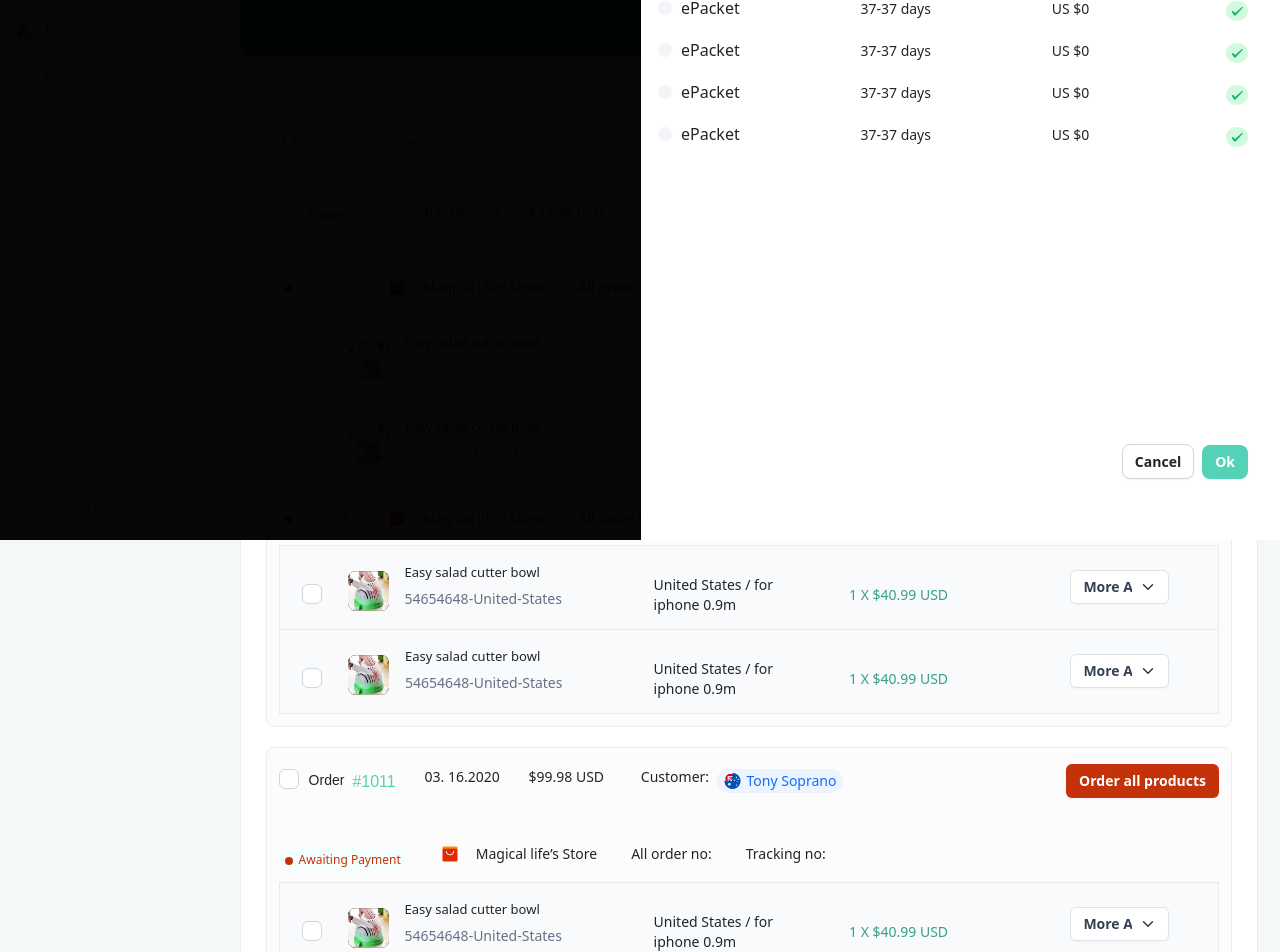
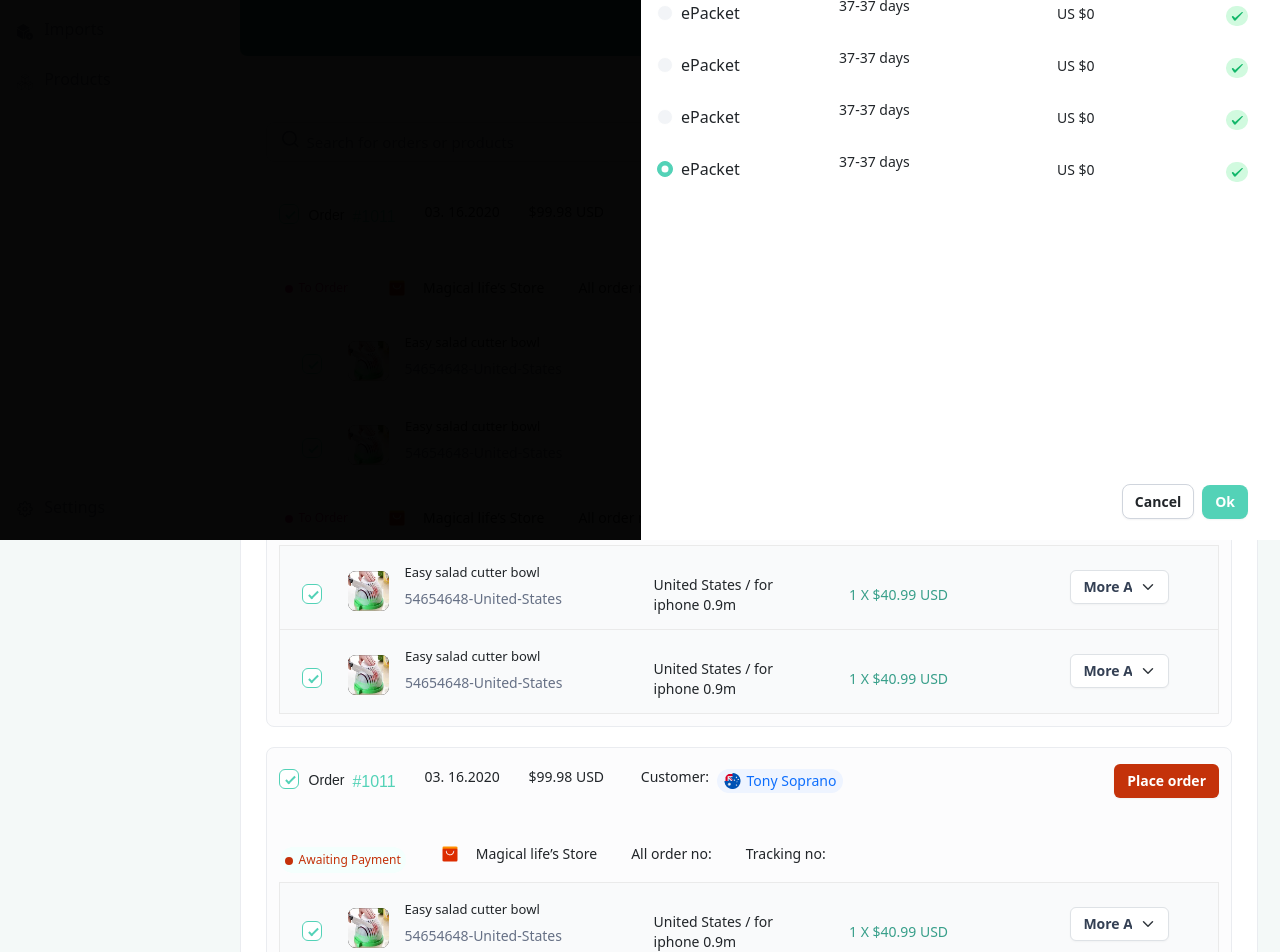
Before and after one commit to omarashrafothman/e-commerse-dashboard, a Next.js app: page /orders in a window 1280 px wide. Shown: the part 260-1212 px from the top of the page. Built offline with nearby package versions, Linux system fonts and the light colour scheme.

Commit message:
last for client

```diff
--- a/src/components/orderBox/orderBox.jsx
+++ b/src/components/orderBox/orderBox.jsx
@@ -9,6 +9,7 @@ import Input from "../inputs/Input";
 
 function OrderBox({
   selected,
+  handle,
   status,
   type,
   btnAdded,
@@ -72,7 +73,7 @@ function OrderBox({
           <div className="ordersNumber">
             <label class="control control-checkbox  d-flex align-items-center ">
               <p className="m-0 mt-1"> Order</p> <span className="">#1011</span>
-              <input type="checkbox" />
+              <input type="checkbox" onChange={handle} checked={selected} />
               <div class="control_indicator"></div>
             </label>
           </div>
@@ -104,6 +105,7 @@ function OrderBox({
         </div>
       </div>
       <MainOrderTable
+        handle={handle}
         selected={selected}
         status={status}
         type={type}
@@ -112,6 +114,7 @@ function OrderBox({
         statusCountent={statusCountent}
       />
       <MainOrderTable
+        handle={handle}
         selected={selected}
         status={status}
         type={type}
--- a/src/components/tables/MainOrderTable.jsx
+++ b/src/components/tables/MainOrderTable.jsx
@@ -6,6 +6,7 @@ import Input from "../inputs/Input";
 
 function MainOrderTable({
   selected,
+  handle,
   type,
   btnAdded,
   status,
@@ -46,7 +47,7 @@ function MainOrderTable({
           <td className="firstTd">
             <div className="d-flex align-items-center justify-content-between firstTd">
               <label class="control control-checkbox  ">
-                <input type="checkbox" />
+                <input type="checkbox" checked={selected} onChange={handle} />
                 <div class="control_indicator"></div>
               </label>
               <div className="orderImage">
@@ -109,7 +110,7 @@ function MainOrderTable({
           <td className="">
             <div className="d-flex align-items-center justify-content-between">
               <label class="control control-checkbox  ">
-                <input type="checkbox" />
+                <input type="checkbox" checked={selected} onChange={handle} />
                 <div class="control_indicator"></div>
               </label>
               <div className="orderImage">
--- a/src/pages/orders.jsx
+++ b/src/pages/orders.jsx
@@ -10,6 +10,7 @@ import OffcanvasComponent from "../components/offcanvas/RightOffcanvas";
 import shippingMethod from "../assets/images/webp/Featured icon (1).png";
 import dangerIcon from "../assets/icons/Featured icon (3).png";
 import productImage from "../assets/images/webp/product.webp";
+
 // edge  start
 export const runtime = "experimental-edge"; // 'nodejs' is the default
 export const dynamic = "force-dynamic"; // static by default, unless reading the request
@@ -50,7 +51,11 @@ export default function orders() {
   const handleClose7 = () => setShowSeve(false);
   const handleShow7 = () => setShowSeve(true);
 
-  const [allSelected, setAllSelected] = useState(false);
+  const [isChecked, setIsChecked] = useState(true);
+
+  const handleCheckboxChange = () => {
+    setIsChecked(!isChecked);
+  };
   useEffect(() => {
     document.title = "Orders";
   }, []);
@@ -255,7 +260,7 @@ export default function orders() {
                         </label>
                       </div>
                     </div>
-                    <p className="m-0">37-37 days</p>
+                    <p className=" leftBack">37-37 days</p>
                     <p className="m-0">US $0</p>
                     <div className="mx-3">
                       <svg
@@ -295,7 +300,7 @@ export default function orders() {
                         </label>
                       </div>
                     </div>
-                    <p className="m-0">37-37 days</p>
+                    <p className=" leftBack">37-37 days</p>
                     <p className="m-0">US $0</p>
                     <div className="mx-3">
                       <svg
@@ -335,7 +340,7 @@ export default function orders() {
                         </label>
                       </div>
                     </div>
-                    <p className="m-0">37-37 days</p>
+                    <p className=" leftBack">37-37 days</p>
                     <p className="m-0">US $0</p>
                     <div className="mx-3">
                       <svg
@@ -369,13 +374,14 @@ export default function orders() {
                           type="radio"
                           name="ePacket"
                           id="ePacket"
+                          checked={true}
                         />
                         <label class="form-check-label" for="ePacket">
                           ePacket
                         </label>
                       </div>
                     </div>
-                    <p className="m-0">37-37 days</p>
+                    <p className=" leftBack">37-37 days</p>
                     <p className="m-0">US $0</p>
                     <div className="mx-3">
                       <svg
@@ -537,11 +543,7 @@ export default function orders() {
               <div
                 className="btnBox"
                 onClick={() => {
-                  if (allSelected == false) {
-                    setAllSelected(true);
-                  } else {
-                    setAllSelected(false);
-                  }
+                  handleCheckboxChange();
                 }}
               >
                 <Button content={"Order all products"} classes={"btn"} />
@@ -597,19 +599,22 @@ export default function orders() {
               </div>
 
               <OrderBox
-                selected={allSelected}
+                handle={handleCheckboxChange}
+                selected={isChecked}
                 statusCountent={"To order"}
                 status={"statusBox toOrder"}
                 statusColor={"btn toOrder2"}
               />
               <OrderBox
-                selected={allSelected}
+                handle={handleCheckboxChange}
+                selected={isChecked}
                 statusCountent={"Awaiting Payment"}
                 status={"statusBox Awaiting"}
                 statusColor={"btn Awaiting2"}
               />
               <OrderBox
-                selected={allSelected}
+                handle={handleCheckboxChange}
+                selected={isChecked}
                 statusCountent={"In Processing"}
                 status={"statusBox Processing"}
                 statusColor={"btn Processing2"}
--- a/src/pages/tracking/index.jsx
+++ b/src/pages/tracking/index.jsx
@@ -42,7 +42,7 @@ export default function tracking() {
                 </div>
               </div>
               <div className="shipmentsItem d-flex flex-column">
-                <div className="statusBox ">
+                <div className="statusBox gray2">
                   <p>In transit</p>
                 </div>
                 <div className="shipmentsItemCount">
--- a/src/styles/globals.css
+++ b/src/styles/globals.css
@@ -3878,6 +3878,13 @@ td p {
 .shippingDataBodyItem {
   margin-bottom: 1rem;
 }
+.shippingDataHeader p {
+  font-weight: 500 !important;
+}
+.leftBack {
+  margin-left: -1rem !important;
+  margin-right: 2rem;
+}
 .shippingBtns {
   display: flex;
   justify-content: end;
```
